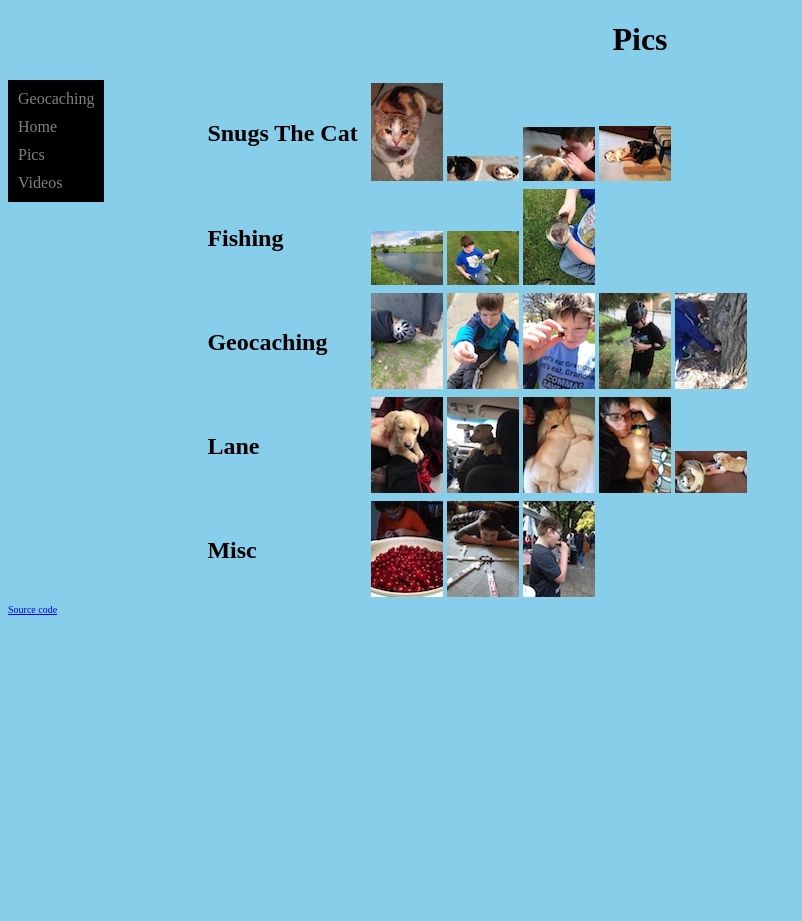
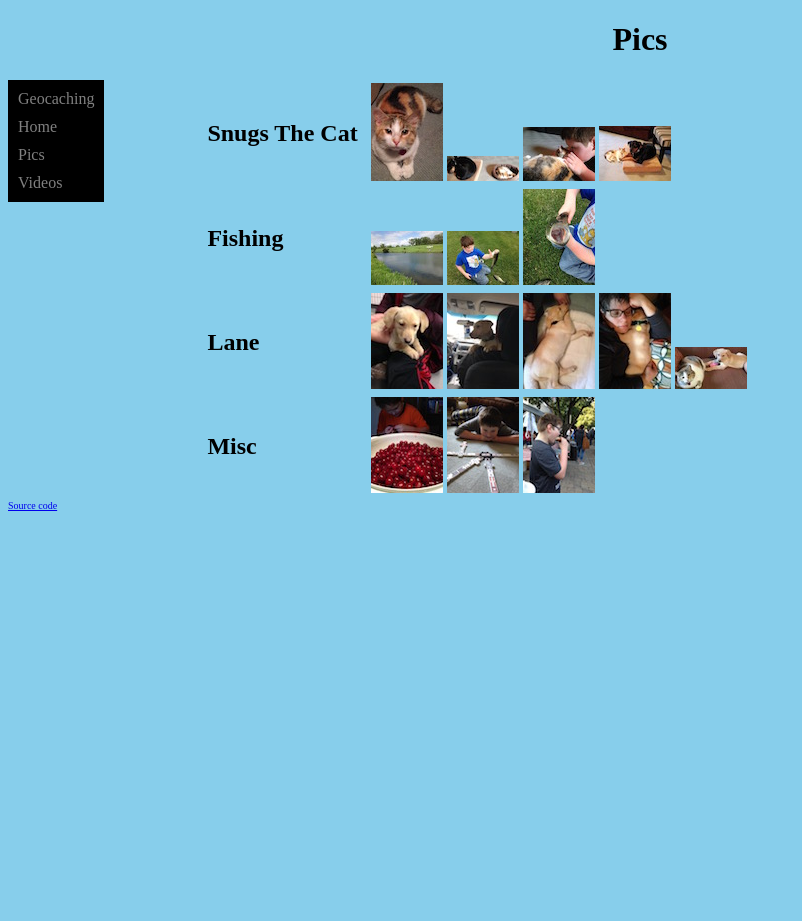
Before and after one commit to pjht/pjht.github.io, a Jekyll site: the page built from pics.html, in a window 1280 px wide. Shown: the whole page, without its empty margins (0-802 px from the left). Built offline with Jekyll 4.4.1, drawn with Linux system fonts in a browser that asks for light colours; nearby versions of some CDN libraries.

Commit message:
Move geocaching pics to geocaching page

```diff
--- a/pics.html
+++ b/pics.html
@@ -30,18 +30,6 @@ sheets:
   </tr>
   <tr>
     <td>
-      <h2> Geocaching </h2>
-    </td>
-    <td>
-      {% include img.html img="Whats-under-here" gallery="geocaching" %}
-      {% include img.html img="Found-it" gallery="geocaching" %}
-      {% include img.html img="Our-first-nano" gallery="geocaching" %}
-      {% include img.html img="Camo-cache" gallery="geocaching" %}
-      {% include img.html img="Hidey-hole" gallery="geocaching" %}
-    </td>
-  </tr>
-  <tr>
-    <td>
       <h2> Lane </h2>
     </td>
     <td>
```
Also changed, not shown: geocaching.html (+11 -0 lines).
